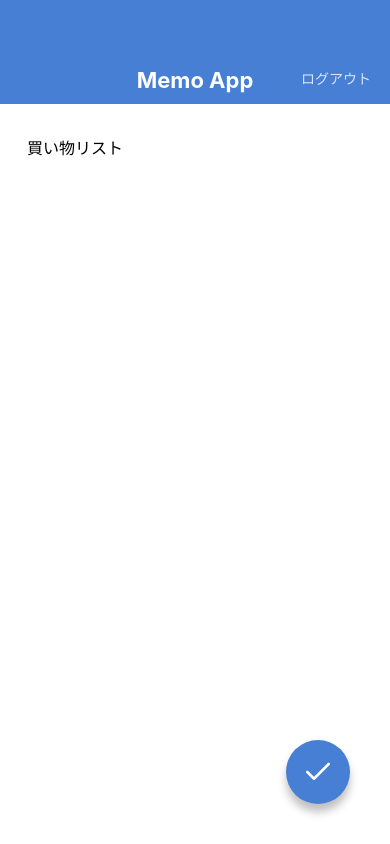
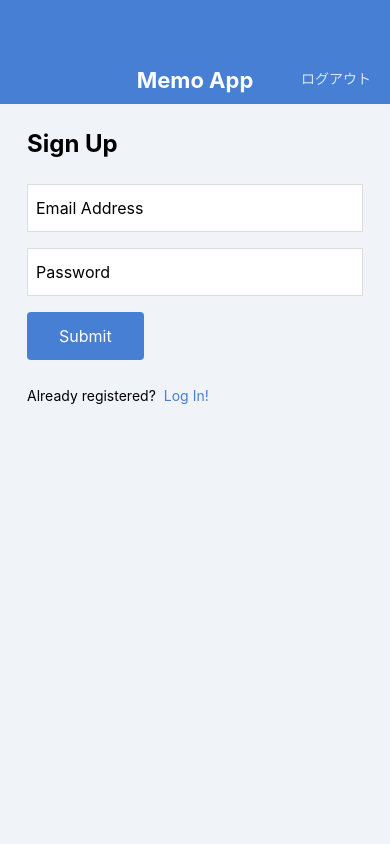
Before and after one commit to grandhaven1232/MemoApp, a React Native app: screen / in a window 390 px wide. Built offline with nearby package versions, Linux system fonts and the light colour scheme.

Commit message:
Create LogInScreen and SignUpScreen

```diff
--- a/App.jsx
+++ b/App.jsx
@@ -2,11 +2,13 @@
 
 // import MemoListScreen from './src/screens/MemoListScreen';
 // import MemoDetailScreen from './src/screens/MemoDetailScreen';
-import MemoEditScreen from './src/screens/MemoEditScreen';
+// import MemoEditScreen from './src/screens/MemoEditScreen';
 // import MemoCreateScreen from './src/screens/MemoCreateScreen';
+// import LogInScreen from './src/screens/LogInScreen';
+import SignUpScreen from './src/screens/SignUpScreen';
 
 export default function App() {
   return (
-    <MemoEditScreen />
+    <SignUpScreen />
   );
 }
--- /dev/null
+++ b/src/components/Button.jsx
@@ -0,0 +1,32 @@
+import React from 'react';
+import { View, Text, StyleSheet } from 'react-native';
+import { string } from 'prop-types';
+
+export default function Button(props) {
+  const { label } = props;
+  return (
+    <View style={styles.buttonContainer}>
+      <Text style={styles.buttonLabel}>{label}</Text>
+    </View>
+  );
+}
+
+Button.propTypes = {
+  label: string.isRequired,
+};
+
+const styles = StyleSheet.create({
+  buttonContainer: {
+    backgroundColor: '#467fd3',
+    borderRadius: 4,
+    alignSelf: 'flex-start',
+    marginBottom: 24,
+  },
+  buttonLabel: {
+    fontSize: 16,
+    lineHeight: 32,
+    paddingVertical: 8,
+    paddingHorizontal: 32,
+    color: '#ffffff',
+  },
+});
--- /dev/null
+++ b/src/screens/LogInScreen.jsx
@@ -0,0 +1,65 @@
+import React from 'react';
+import {
+  View, Text, TextInput, StyleSheet,
+} from 'react-native';
+
+import AppBar from '../components/AppBar';
+import Button from '../components/Button';
+
+export default function LogInScreen() {
+  return (
+    <View style={styles.container}>
+      <AppBar />
+      <View style={styles.inner}>
+        <Text style={styles.title}>Log In</Text>
+        <TextInput style={styles.input} value="Email Address" />
+        <TextInput style={styles.input} value="Password" />
+        <Button label="Submit" />
+        <View style={styles.footer}>
+          <Text style={styles.footerText}>Not registered?</Text>
+          <Text style={styles.footerLink}>Sign up here!</Text>
+        </View>
+      </View>
+    </View>
+  );
+}
+
+const styles = StyleSheet.create({
+  container: {
+    flex: 1,
+    backgroundColor: '#F0F4F8',
+  },
+  inner: {
+    paddingHorizontal: 27,
+    paddingVertical: 24,
+  },
+  title: {
+    fontSize: 24,
+    lineHeight: 32,
+    fontWeight: 'bold',
+    marginBottom: 24,
+  },
+  input: {
+    fontSize: 16,
+    // lineHeight: 32,
+    height: 48,
+    borderColor: '#dddddd',
+    borderWidth: 1,
+    backgroundColor: '#ffffff',
+    paddingHorizontal: 8,
+    marginBottom: 16,
+  },
+  footerText: {
+    fontSize: 14,
+    lineHeight: 24,
+    marginRight: 8,
+  },
+  footerLink: {
+    fontSize: 14,
+    lineHeight: 24,
+    color: '#467fd3',
+  },
+  footer: {
+    flexDirection: 'row',
+  },
+});
--- /dev/null
+++ b/src/screens/SignUpScreen.jsx
@@ -0,0 +1,65 @@
+import React from 'react';
+import {
+  View, Text, TextInput, StyleSheet,
+} from 'react-native';
+
+import AppBar from '../components/AppBar';
+import Button from '../components/Button';
+
+export default function SignUpScreen() {
+  return (
+    <View style={styles.container}>
+      <AppBar />
+      <View style={styles.inner}>
+        <Text style={styles.title}>Sign Up</Text>
+        <TextInput style={styles.input} value="Email Address" />
+        <TextInput style={styles.input} value="Password" />
+        <Button label="Submit" />
+        <View style={styles.footer}>
+          <Text style={styles.footerText}>Already registered?</Text>
+          <Text style={styles.footerLink}>Log In!</Text>
+        </View>
+      </View>
+    </View>
+  );
+}
+
+const styles = StyleSheet.create({
+  container: {
+    flex: 1,
+    backgroundColor: '#F0F4F8',
+  },
+  inner: {
+    paddingHorizontal: 27,
+    paddingVertical: 24,
+  },
+  title: {
+    fontSize: 24,
+    lineHeight: 32,
+    fontWeight: 'bold',
+    marginBottom: 24,
+  },
+  input: {
+    fontSize: 16,
+    // lineHeight: 32,
+    height: 48,
+    borderColor: '#dddddd',
+    borderWidth: 1,
+    backgroundColor: '#ffffff',
+    paddingHorizontal: 8,
+    marginBottom: 16,
+  },
+  footerText: {
+    fontSize: 14,
+    lineHeight: 24,
+    marginRight: 8,
+  },
+  footerLink: {
+    fontSize: 14,
+    lineHeight: 24,
+    color: '#467fd3',
+  },
+  footer: {
+    flexDirection: 'row',
+  },
+});
```
